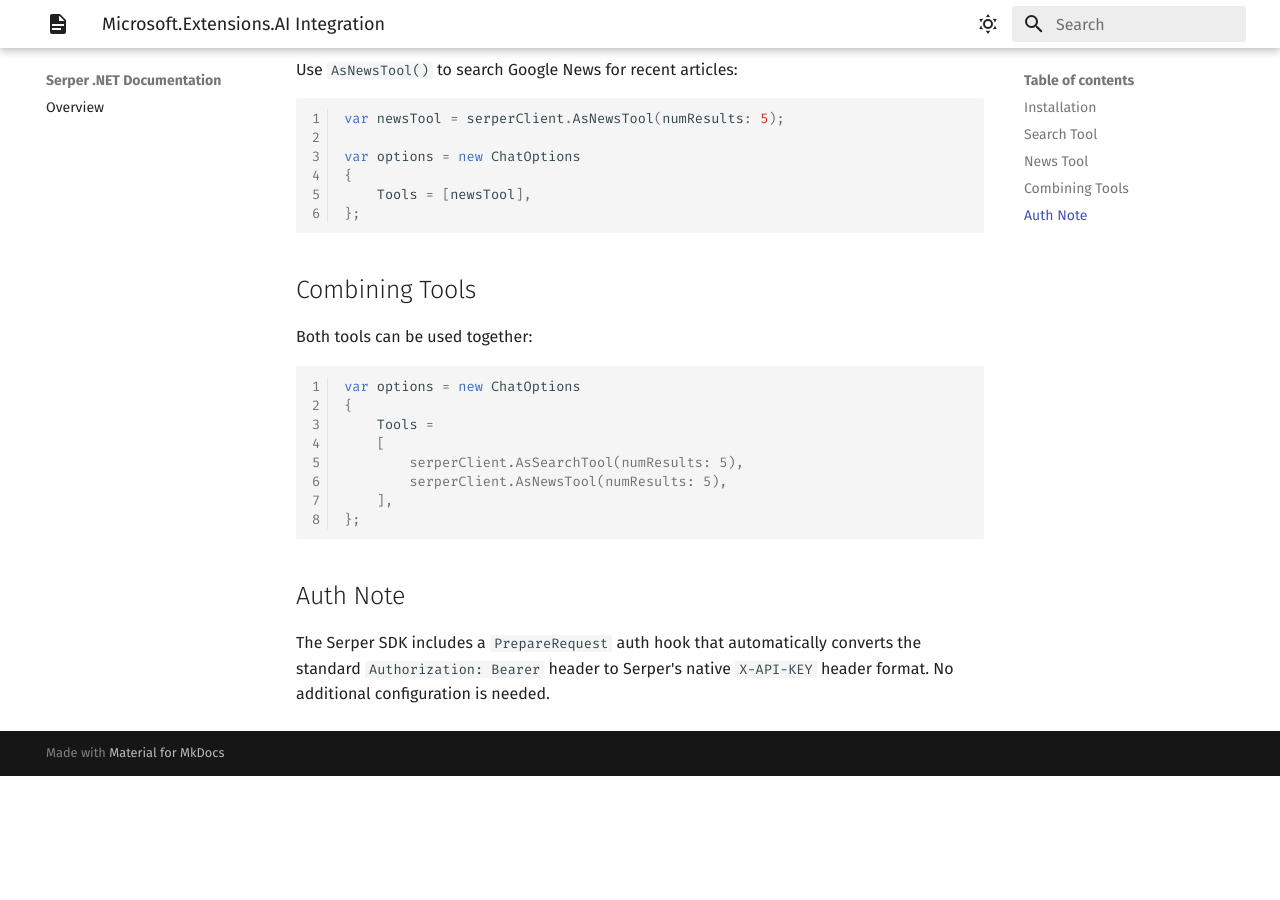
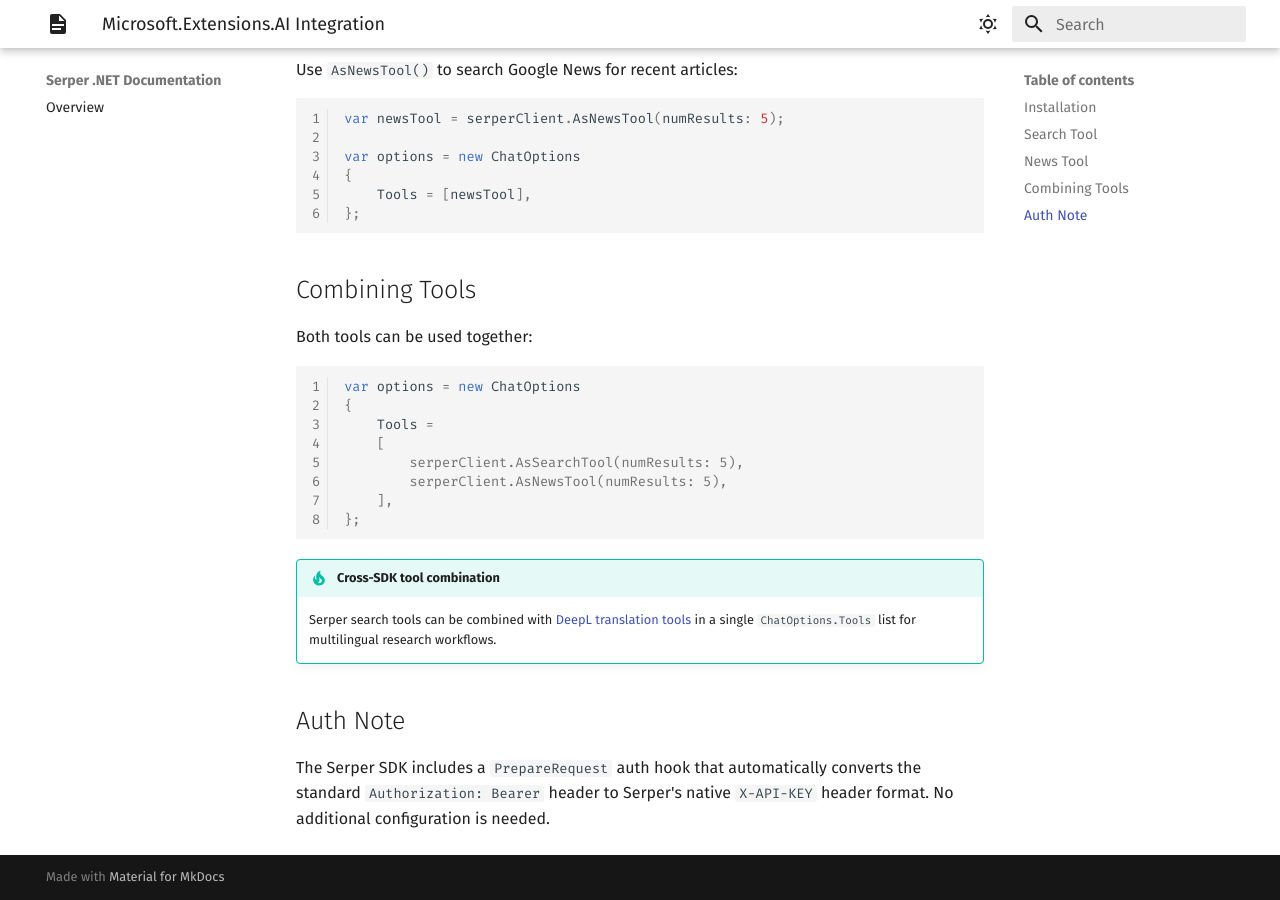
Before and after one commit to tryAGI/Serper, an MkDocs documentation site: the page built from docs/guides/meai.md, in a window 1280 px wide and 900 px high, scrolled down 977 px. Built offline with MkDocs 1.6.1 and Material for MkDocs 9.7.7, drawn with Linux system fonts in a browser that asks for light colours; the version menu is left out; before the commit the page ends 1753 px from its top, so only the background shows below that.

Commit message:
docs: add cross-link to DeepL combined tools guide
Co-Authored-By: Claude Opus 4.6 <noreply@anthropic.com>

````diff
--- a/docs/guides/meai.md
+++ b/docs/guides/meai.md
@@ -63,6 +63,9 @@ var options = new ChatOptions
 };
 ```
 
+!!! tip "Cross-SDK tool combination"
+    Serper search tools can be combined with [DeepL translation tools](https://tryagi.github.io/DeepL/guides/combined-tools/) in a single `ChatOptions.Tools` list for multilingual research workflows.
+
 ## Auth Note
 
 The Serper SDK includes a `PrepareRequest` auth hook that automatically converts the standard `Authorization: Bearer` header to Serper's native `X-API-KEY` header format. No additional configuration is needed.
````
